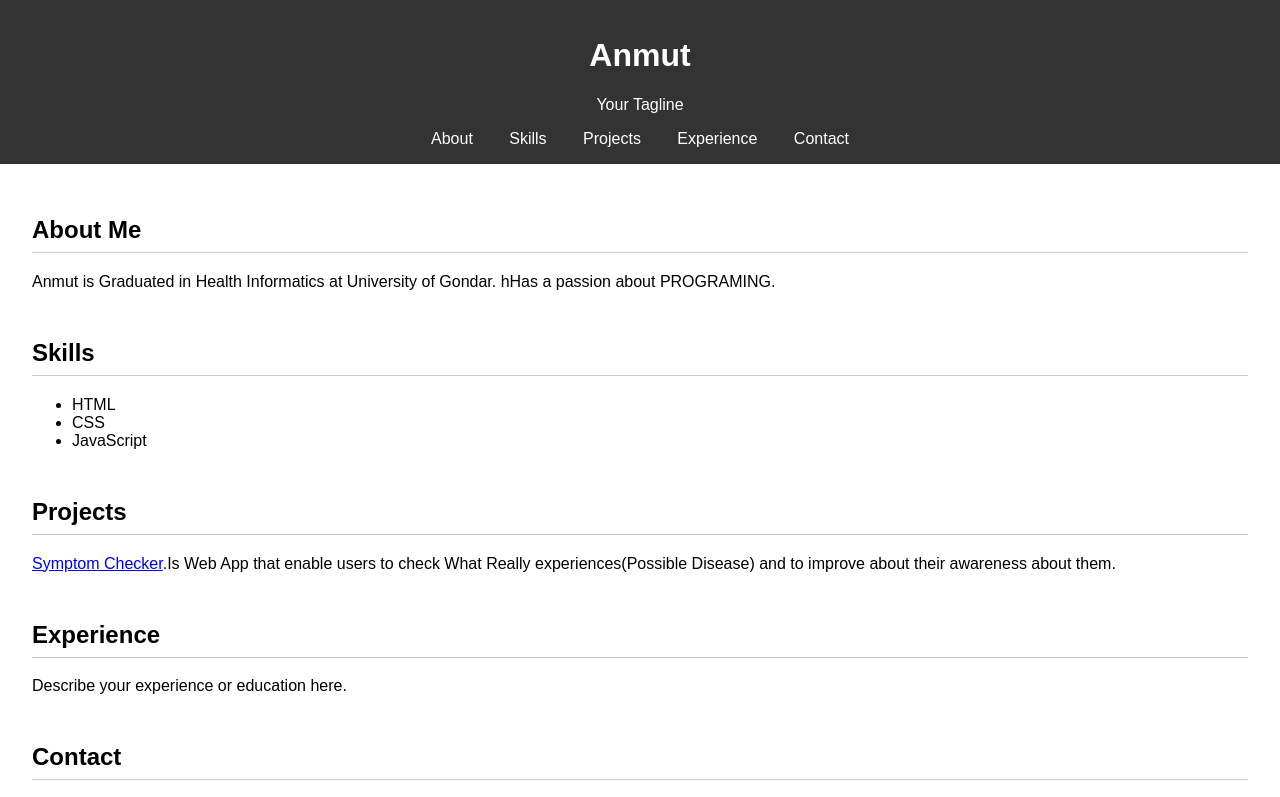
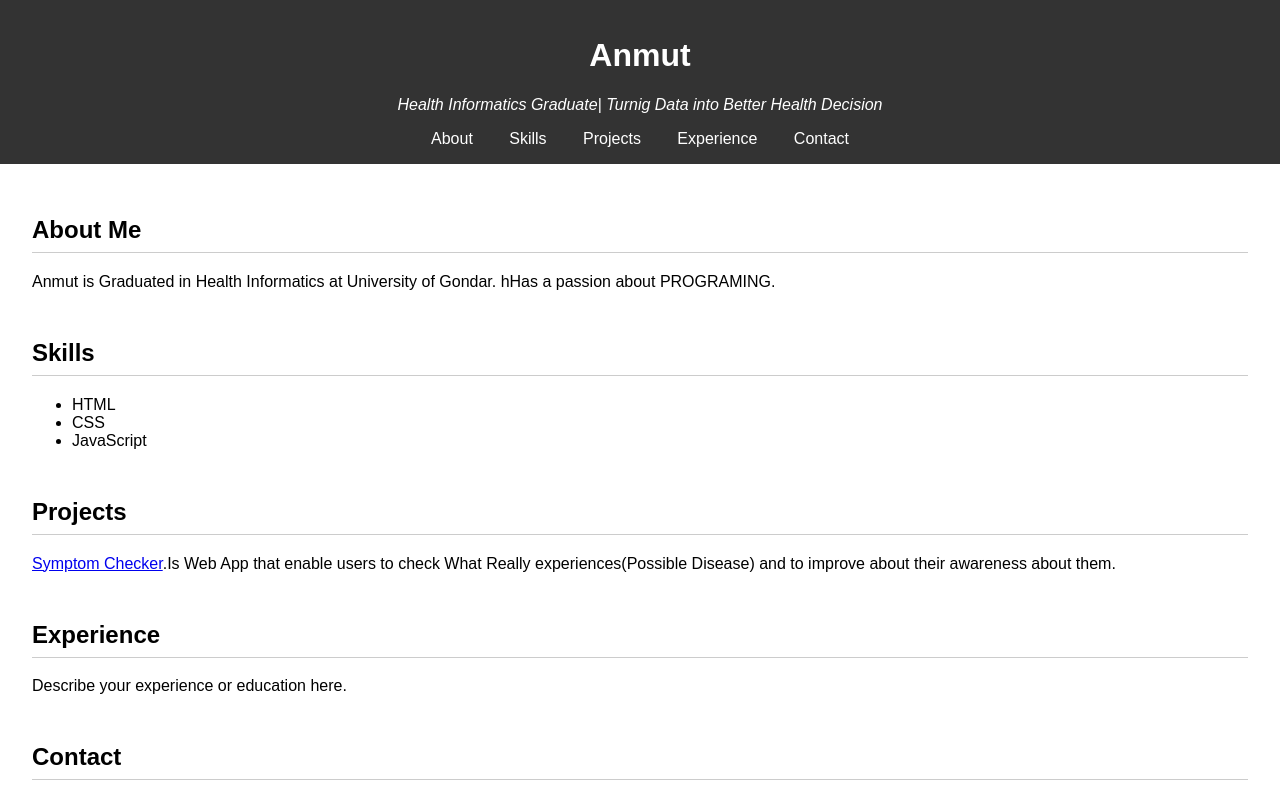
Before and after one commit to browse2me1/my-portfolio, a plain HTML site: page index.html in a window 1280 px wide. Shown: the top 797 px of the page. Drawn offline with Linux system fonts and the light colour scheme.

Commit message:
Update index.html

```diff
--- a/index.html
+++ b/index.html
@@ -11,12 +11,15 @@
     .container { padding: 2rem; }
     h2 { border-bottom: 1px solid #ccc; padding-bottom: 0.5rem; }
     .section { margin-bottom: 3rem; }
+    header p {
+      font-style:italic;
+    }
   </style>
 </head>
 <body>
   <header>
     <h1>Anmut</h1>
-    <p>Your Tagline</p>
+    <p>Health Informatics Graduate| Turnig Data into Better Health Decision</p>
     <nav>
       <a href="#about">About</a>
       <a href="#skills">Skills</a>
```
